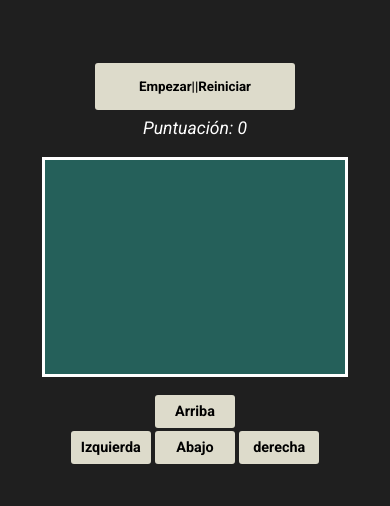
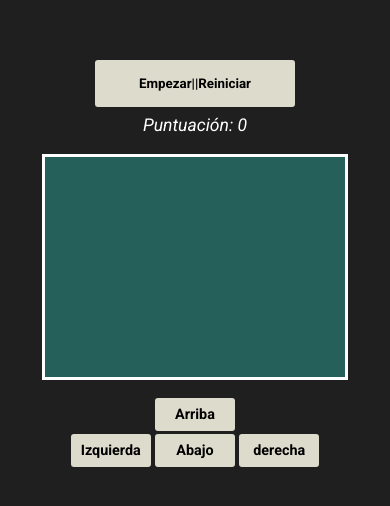
Before and after one commit to AlvezMatiass/FRIV, a website: page pages/serpiente.html in a window 390 px wide. Shown: the part 166-672 px from the top of the page. Drawn offline with nearby package versions, Linux system fonts and the light colour scheme; files that its build step writes are made by us from their sources.

Commit message:
version 2 serpiente

```diff
--- a/scss/_serpiente.scss
+++ b/scss/_serpiente.scss
@@ -112,10 +112,10 @@
 @media (max-width: 430px) {
     #s_tablero {
         width: 306px;
-        height: 220px;
+        height: 226px;
         div {
-            width: 15px;
-            height: 15px;
+            width: 16px;
+            height: 16px;
         }
     }
 }
```
